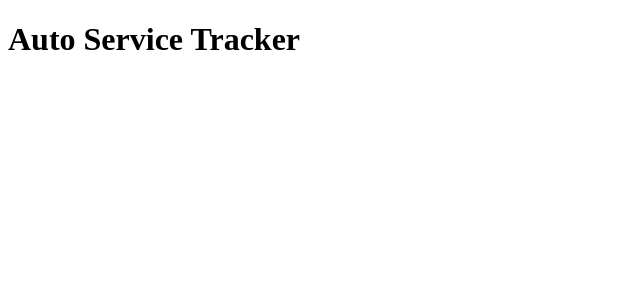
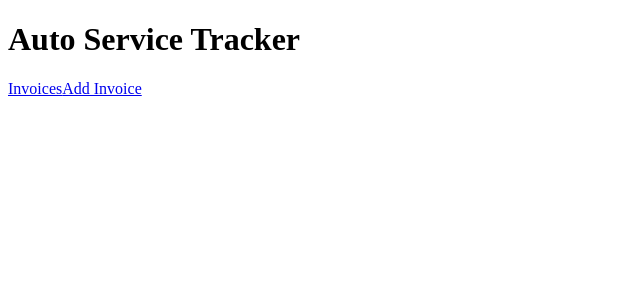
Before and after one commit to achang209/auto-service-tracker-client, an Angular app: page / in a window 1280 px wide. Shown: the top 300 px of the page, without its empty margins (0-640 px from the left). Built offline with nearby package versions, Linux system fonts and the light colour scheme.

Commit message:
add nav links for invoices and invoice form  views

```diff
--- a/src/app/app.component.html
+++ b/src/app/app.component.html
@@ -1,2 +1,6 @@
 <h1>{{title}}</h1>
+<nav>
+    <a routerLink="/invoices">Invoices</a>
+    <a routerLink="/invoices/add">Add Invoice</a>
+</nav>
 <router-outlet></router-outlet>
```
